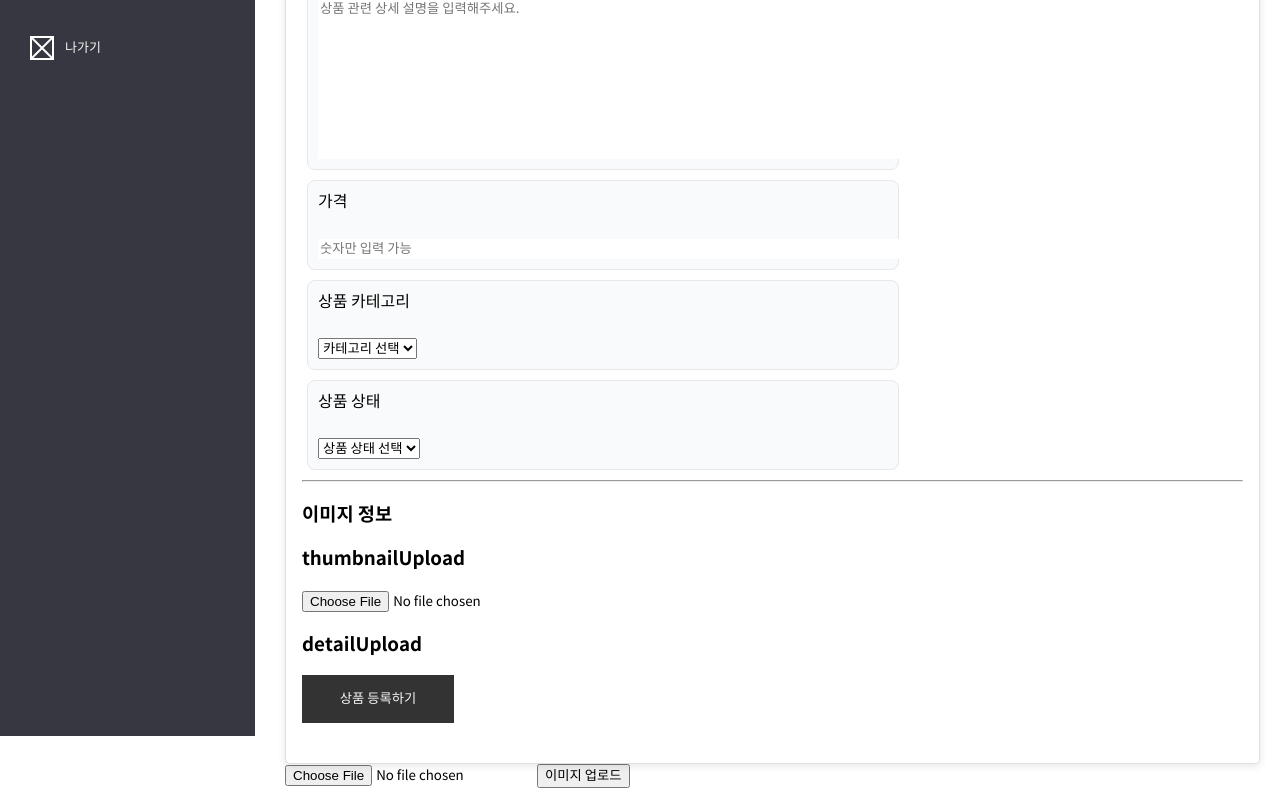
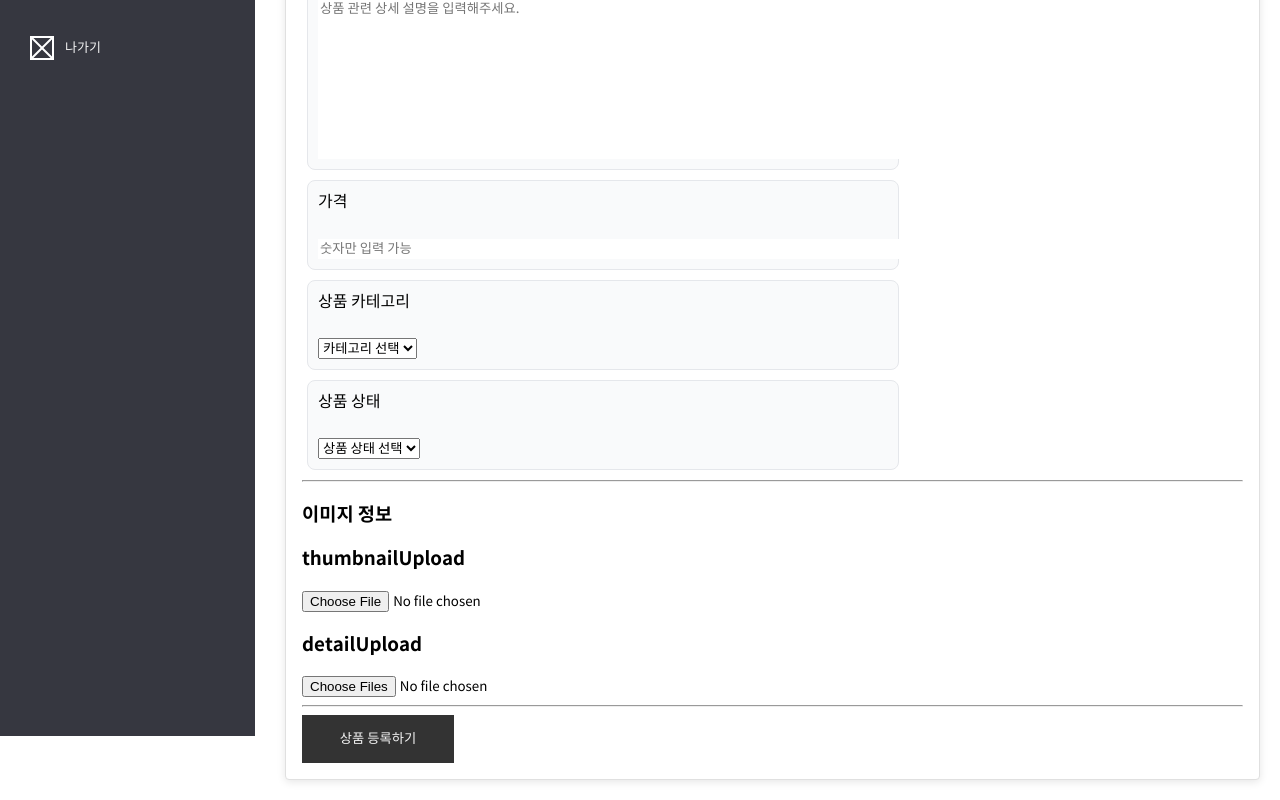
Before and after one commit to 9walnut/TheWave, a React (Create React App) app in the folder client/: page /admin/products/add in a window 1280 px wide. Shown: the part 464-1264 px from the top of the page. Built offline with nearby package versions, Linux system fonts and the light colour scheme.

Commit message:
✨ upload Detail

```diff
--- a/client/src/pages/adminPage/ProductsAdd.js
+++ b/client/src/pages/adminPage/ProductsAdd.js
@@ -12,7 +12,7 @@ import SelectBoxCategory from "../../shared/adminPage/components/SelectBoxCatego
 import AdminSelect from "../../shared/adminPage/components/AdminSelect";
 import axios from "axios";
 import UploadThumbnail from "../../shared/adminPage/components/UploadThumbnail";
-import UploadThumbnailTest from "../../shared/adminPage/components/UploadThumbnailTest";
+import UploadDetail from "../../shared/adminPage/components/UploadDetail";
 
 function ProductsAdd() {
   const textAreaStyle = {
@@ -25,15 +25,19 @@ function ProductsAdd() {
   const [categoryName, setCategoryName] = useState("");
   const [productStatus, setProductStatus] = useState("");
   const [thumbnailUrl, setThumbnailUrl] = useState("");
+  const [detailUrls, setDetailUrls] = useState(null);
 
   console.log("dddd", productStatus);
 
-  const getImageData = (selectedFile) => {
-    setThumbnailUrl(selectedFile);
-    console.log("왔니", thumbnailUrl);
+  const getImageDataThumbnail = (thumbnailUrl) => {
+    setThumbnailUrl(thumbnailUrl);
+    console.log("썸네일왔니", thumbnailUrl); //왔다!
   };
-
-  const sendData = async (getImageData) => {
+  const getImageDataDetail = (detailUrls) => {
+    setDetailUrls(detailUrls);
+    console.log("디테일왔니", detailUrls); //왔다!
+  };
+  const sendData = async () => {
     try {
       // const productName = productName;
       // const productInfo = productInfo;
@@ -48,6 +52,7 @@ function ProductsAdd() {
         categoryName,
         productStatus,
         thumbnailUrl,
+        detailUrls,
       };
 
       const response = await axios.post("/admin/products/add", data);
@@ -106,11 +111,12 @@ function ProductsAdd() {
         <hr />
         <h3>이미지 정보</h3>
         <h3>thumbnailUpload</h3>
-        <UploadThumbnail onFileChange={getImageData} />
+        <UploadThumbnail onFileChange={getImageDataThumbnail} />
         <h3>detailUpload</h3>
+        <UploadDetail onFileChange={getImageDataDetail} />
+        <hr />
         <AdminButtonBlack onClick={sendData}>상품 등록하기</AdminButtonBlack>
       </Card>
-      <UploadThumbnailTest />
     </>
   );
 }
--- /dev/null
+++ b/client/src/shared/adminPage/components/UploadDetail.js
@@ -0,0 +1,100 @@
+import React, { useState, useEffect } from "react";
+import axios from "axios";
+
+const UploadDetail = ({ onFileChange }) => {
+  const [selectedFiles, setSelectedFiles] = useState(null);
+  const [detailUrls, setDetailUrls] = useState(null);
+
+  const handleFileChange = (event) => {
+    const files = event.target.files;
+    setSelectedFiles(files);
+
+    console.log("Selected Files:", files); //찍힘
+
+    handleUpload(files);
+  };
+  useEffect(() => {
+    console.log("Selected File3:", selectedFiles); //찍힘
+    // onFileChange(selectedFile);
+  }, [selectedFiles, onFileChange]);
+
+  const handleUpload = async (files) => {
+    if (!files) {
+      console.log("상세 이미지를 선택하세요."); //찍힘
+      return;
+    }
+
+    try {
+      const formData = new FormData();
+      for (let i = 0; i < files.length; i++) {
+        formData.append("detailUrls", files[i]);
+      }
+
+      console.log("FormData:", formData);
+
+      const response = await axios.post(
+        "/admin/products/add/detail",
+        formData,
+        {
+          headers: {
+            "Content-Type": "multipart/form-data",
+            Accept: "application/json",
+          },
+        }
+      );
+
+      // 서버 응답에서 detailUrls 추출
+      const detailUrls = response.data.detailUrls;
+      //--------------------------------
+
+      // 배열을 객체로 변환
+      // const detailUrlsArray = response.data.detailUrls;
+
+      // const detailUrlsObject = detailUrlsArray.reduce((acc, url, index) => {
+      //   acc[`detailUrl${index + 1}`] = url;
+      //   return acc;
+      // }, {});
+
+      // console.log(detailUrlsObject);
+      //--------------------------------
+
+      console.log("Detail URL 멀로 오니:", detailUrls);
+      // console.log("Detail URL detailUrlObject멀로 오니:", detailUrlObject);
+
+      console.log("이미지 업로드 성공", response.data);
+      console.log("Detail URL:", response.data.detailUrls);
+
+      // 업로드 성공 후 썸네일 저장
+      setDetailUrls(response.data.detailUrls);
+      onFileChange(detailUrls);
+    } catch (error) {
+      console.error("response.data이미지 업로드 실패", error.response.data);
+      console.error("response 이미지 업로드 실패", error.response);
+    }
+  };
+
+  return (
+    <div>
+      <input type="file" onChange={handleFileChange} multiple />
+      {/* <button onClick={handleUpload}>이미지 업로드</button> */}
+
+      {detailUrls && (
+        <div>
+          <p>디테일이미지 미리보기:</p>
+          {/* <img src={detailUrls} alt="Detail" style={{ maxWidth: "100%" }} /> */}
+          {detailUrls.map((url, index) => (
+            <div key={index}>
+              <img
+                src={url}
+                alt={`Detail ${index}`}
+                style={{ maxWidth: "100%" }}
+              />
+            </div>
+          ))}
+        </div>
+      )}
+    </div>
+  );
+};
+
+export default UploadDetail;
--- a/client/src/shared/adminPage/components/UploadThumbnail.js
+++ b/client/src/shared/adminPage/components/UploadThumbnail.js
@@ -16,7 +16,7 @@ const UploadThumbnail = ({ onFileChange }) => {
   useEffect(() => {
     console.log("Selected File3:", selectedFile); //찍힘
     // onFileChange(selectedFile);
-  }, [selectedFile, onFileChange]); // selectedFile이 업데이트될 때만 실행
+  }, [selectedFile, onFileChange]);
 
   const handleUpload = async (file) => {
     if (!file) {
@@ -39,18 +39,16 @@ const UploadThumbnail = ({ onFileChange }) => {
           },
         }
       );
-      // 서버 응답에서 thumbnailUrl 추출
+
       const thumbnailUrl = response.data.thumbnailUrl;
 
-      // 추출한 thumbnailUrl을 활용하여 원하는 작업 수행
       console.log("Thumbnail URL:", thumbnailUrl);
 
       console.log("이미지 업로드 성공", response.data);
       console.log("Thumbnail URL:", response.data.thumbnailUrl);
 
-      // 업로드 성공 후 썸네일 URL을 상태에 저장
       setThumbnailUrl(response.data.thumbnailUrl);
-      onFileChange(response.data.thumbnailUrl);
+      onFileChange(thumbnailUrl);
     } catch (error) {
       console.error("response.data이미지 업로드 실패", error.response.data);
       console.error("response 이미지 업로드 실패", error.response);
```
